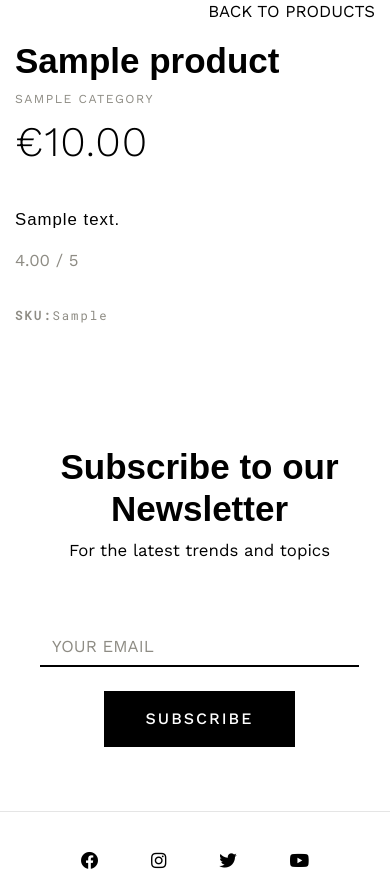
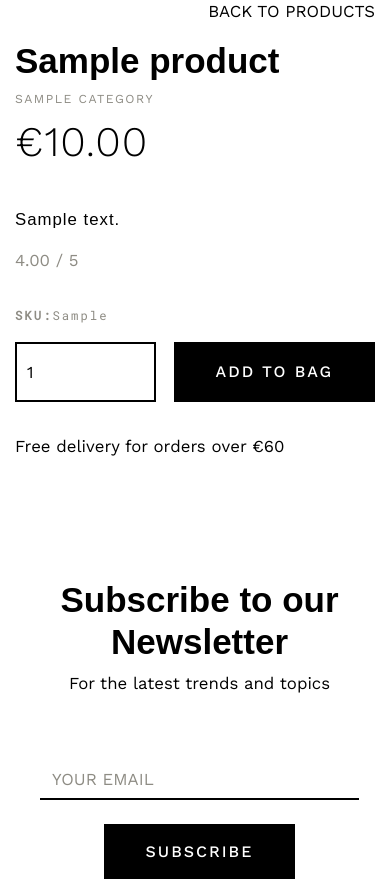
Before and after one commit to Code-Institute-Submissions/Culture-Webstore, a Django app: page /products/1 in a window 390 px wide. Shown: the part 391-1270 px from the top of the page. Run offline with Django 3.2, Linux system fonts and the light colour scheme; tables that the repository leaves empty hold one stand-in row (values such as "Sample post"); grey boxes marked "Sample" are stand-in pictures; some libraries are stand-ins or nearby versions; some web fonts are replaced.

Commit message:
Add add to bag functionality
Update product details column size

```diff
--- a/bag/urls.py
+++ b/bag/urls.py
@@ -1,7 +1,7 @@
 from django.urls import path
 from . import views
 
-
 urlpatterns = [
-    path('', views.view_bag, name='view_bag')
+    path('', views.view_bag, name='view_bag'),
+    path('add/<item_id>/', views.add_to_bag, name='add_to_bag'),
 ]
--- a/products/templates/products/product_detail.html
+++ b/products/templates/products/product_detail.html
@@ -16,10 +16,10 @@
 
 {% block content %}
 
-<!-- Products -->
+<!-- Product Details -->
 <div class="container-fluid mt-4">
     <div class="row">
-        <div class="col-12 col-md-6 col-lg-4 offset-lg-2">
+        <div class="col-12 col-md-6 col-xl-4 offset-xl-2">
             <div class="image-container my-5">
                 {% if product.image %}
                         <img class="card-img-top img-fluid zoomer" src="{{ product.image.url }}" alt="{{ product.name }}">
@@ -28,7 +28,7 @@
                 {% endif %}
             </div>
         </div>
-        <div class="col-12 col-md-6 col-lg-4">
+        <div class="col-12 col-md-6 col-xl-4 ">
             <div class="mb-5 mt-md-5">
                 <p class="text-muted text-right text-uppercase letter-space-animate"><a href="{% url 'products' %}?category=m_tees,m_tops,m_bottoms,m_footwear,m_accessories,w_tees,w_tops,w_bottoms,w_footwear,w_accessories"><i class="lni lni-arrow-left"></i> Back To Products</p></a>
                 <h1 class="">{{ product.name }}</h1>
@@ -47,6 +47,23 @@
                 <small class="text-muted">No Rating</small>
                 {% endif %}
                 <p class="pt-3 text-muted small text-accent"><span class="font-weight-bold">SKU:</span>{{ product.sku }}</p>
+                <form class="form" action="{% url 'add_to_bag' product.id %}" method="POST">
+                    {% csrf_token %}
+                    <div class="form-row">
+                        <div class="col-12">
+                            <div class="form-group w-100">
+                                <div class="input-group">
+                                    <input class="form-control qty_input rounded-0 quantity-black-border" type="number" name="quantity" value="1" min="1" max="99" data-item_id="{{ product.id }}" id="id_qty_{{ product.id }}">
+                                    <div class="input-group-append">
+                                        <input type="submit" class="btn button-black rounded-0 text-uppercase input-group-append" value="Add to Bag">
+                                    </div>
+                                </div>
+                            </div>
+                        </div>
+                        <input type="hidden" name="redirect_url" value="{{ request.path }}">
+                    </div>
+                </form>
+                <p class="pt-3">Free delivery for orders over €{{free_delivery_threshold}}</p>
             </div>
         </div>
     </div>
--- a/static/css/base.css
+++ b/static/css/base.css
@@ -413,6 +413,19 @@ a:hover {
     padding: 15px 40px 15px 40px;
 }
 
+.quantity-black-border {
+    background-color: white;
+    color: black;
+    border: 2px solid black;
+    font-size: 1rem;
+    border-radius: 0;
+    padding: 15px 10px 15px 10px;
+    letter-spacing: 2px;
+    min-height: 60px;
+    max-width: 200px;
+    margin-right: 20px;
+}
+
 .badge:hover {
     background-color: white;
     color: black !important;
```
Also changed, not shown: bag/views.py (+17 -2 lines).
